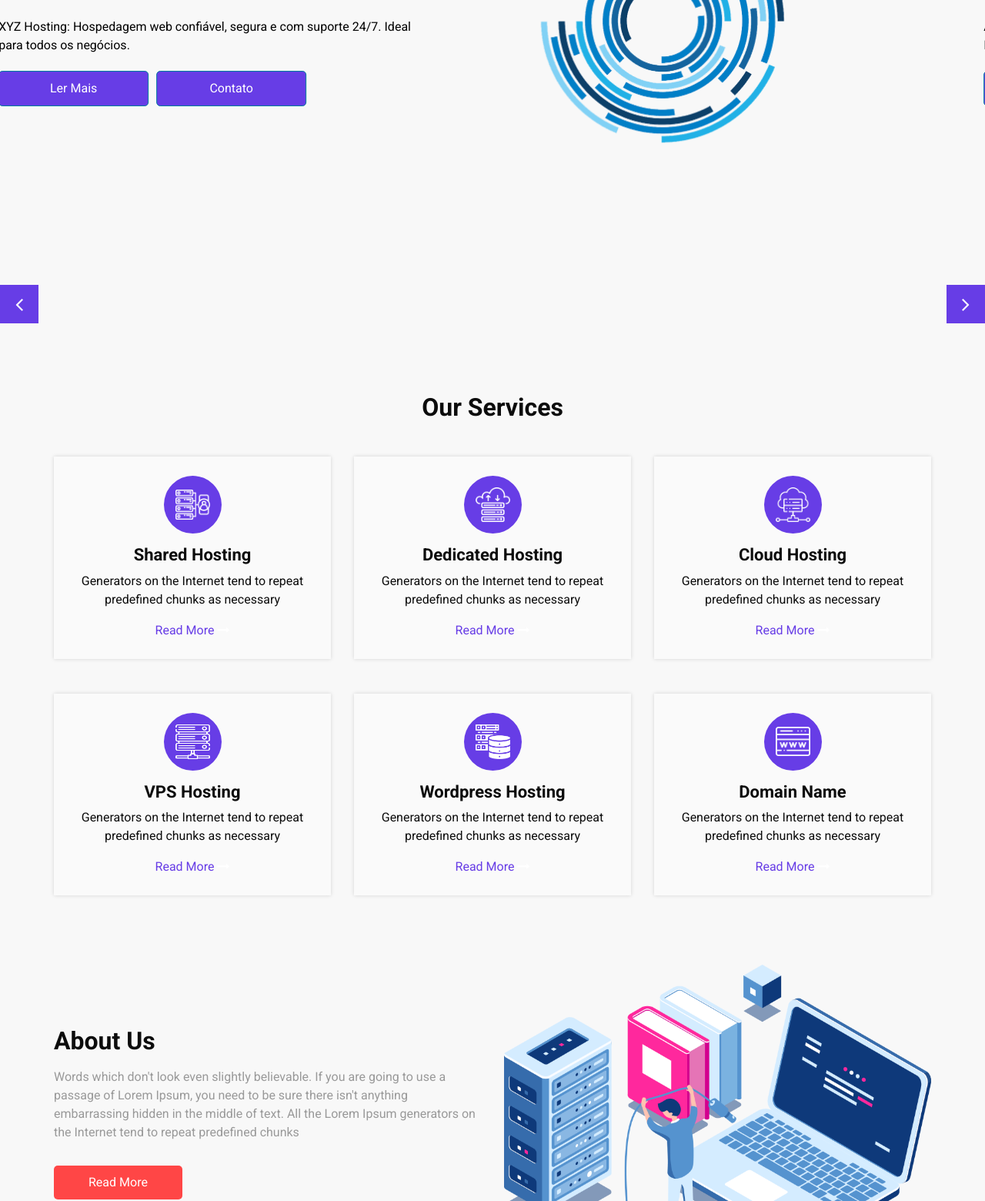
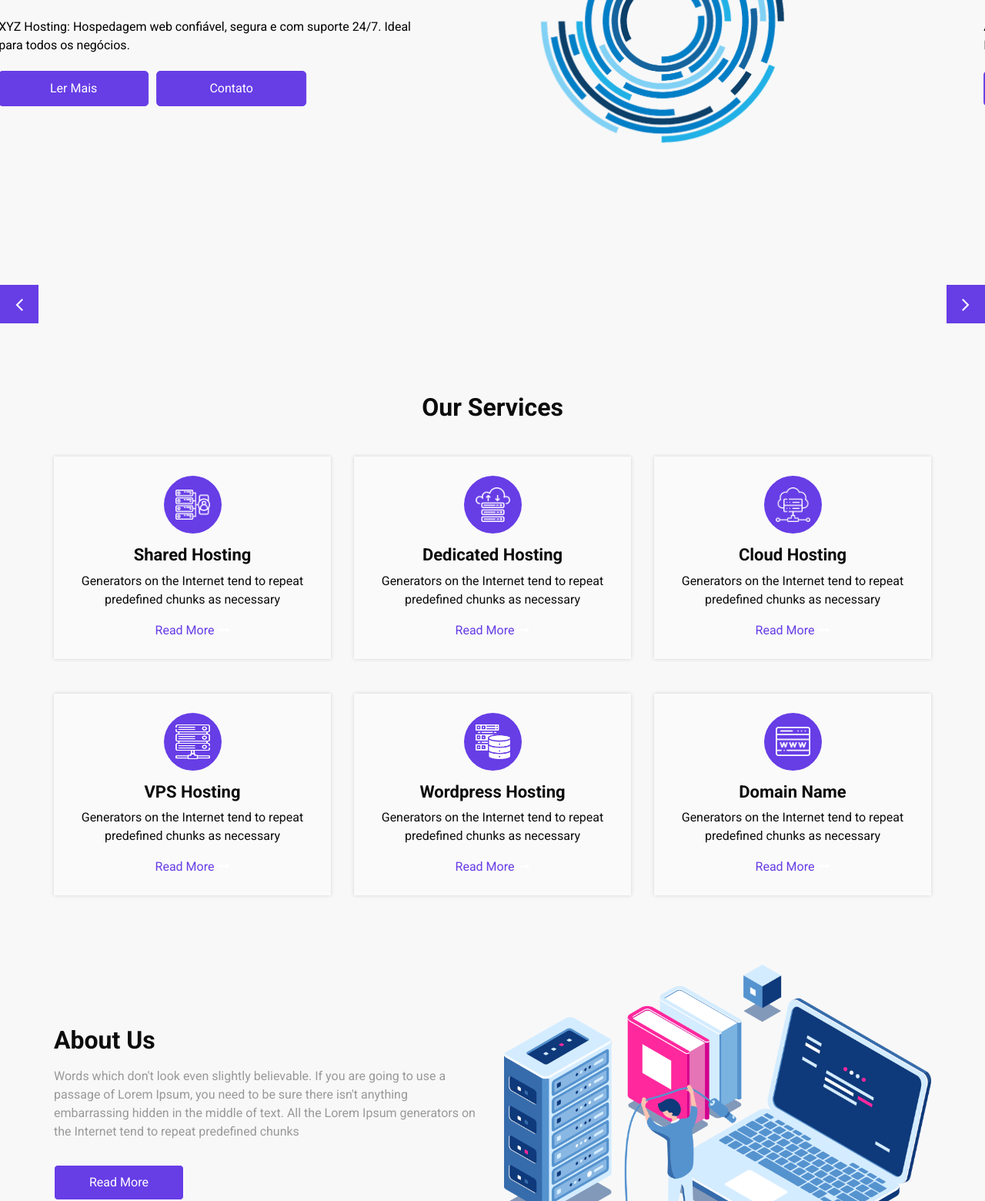
Before and after one commit to Guandalfi/Site-IHC, a plain HTML site: page template-modificado/index.html in a window 1280 px wide. Shown: the part 380-1940 px from the top of the page at 77% size. Drawn offline with Linux system fonts and the light colour scheme; a script that the page names is missing.

Commit message:
mudancas de cores

```diff
--- a/template-modificado/css/style.css
+++ b/template-modificado/css/style.css
@@ -1,5 +1,6 @@
 :root {
   --roxo: #673de6;
+  --azulhover: #03a7d3;
 }
 
 body {
@@ -329,14 +330,15 @@ a:focus {
   background-color: var(--roxo);
   color: #ffffff;
   border-radius: 5px;
-  border: 1px solid #007c9e;
+  border: 1px solid var(--roxo);
   -webkit-transition: all .3s;
   transition: all .3s;
 }
 
 .slider_section .detail-box .btn-1:hover {
-  background-color: transparent;
-  color: #b73bff;
+  background-color: var(--azulhover);
+  color: #ffffff;
+  border: var(--azulhover)
 }
 
 .slider_section .detail-box .btn-2 {
@@ -345,14 +347,15 @@ a:focus {
   background-color: var(--roxo);
   color: #ffffff;
   border-radius: 5px;
-  border: 1px solid #007c9e;
+  border: 1px solid var(--roxo);
   -webkit-transition: all .3s;
   transition: all .3s;
 }
 
 .slider_section .detail-box .btn-2:hover {
-  background-color: transparent;
-  color: #d979ff;
+  background-color: var(--azulhover);
+  color: #ffffff;
+  border: var(--azulhover);
 }
 
 .slider_section .img-box img {
@@ -411,18 +414,18 @@ a:focus {
 .about_section .detail-box a {
   display: inline-block;
   padding: 10px 45px;
-  background-color: #ff4646;
+  background-color: var(--roxo);
   color: #ffffff;
   border-radius: 5px;
-  border: 1px solid https://github.com/JoseMarceloLeandro/Site-IHC.git;
+  border: 1px solid;
   -webkit-transition: all .3s;
   transition: all .3s;
   margin-top: 15px;
 }
 
 .about_section .detail-box a:hover {
-  background-color: transparent;
-  color: #ff4646;
+  background-color: var(--azulhover);
+  color: #ffffff;
 }
 
 .service_section {
```
